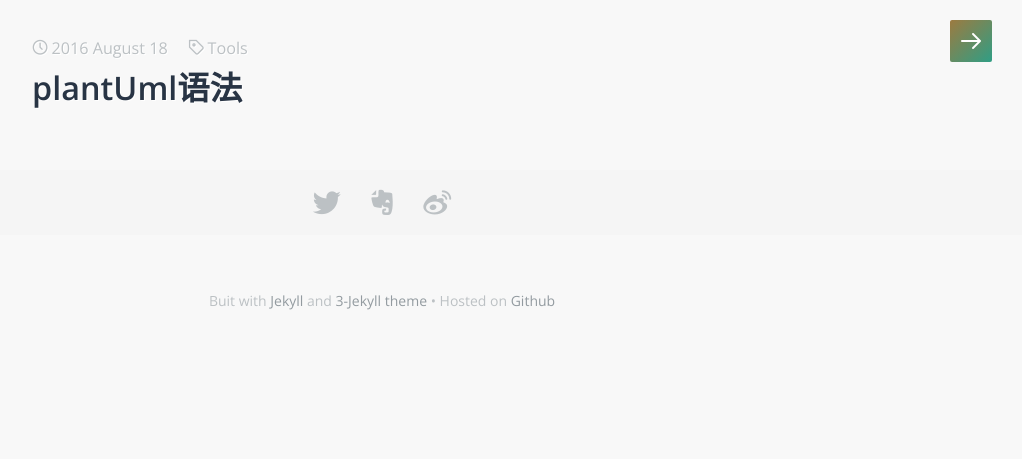
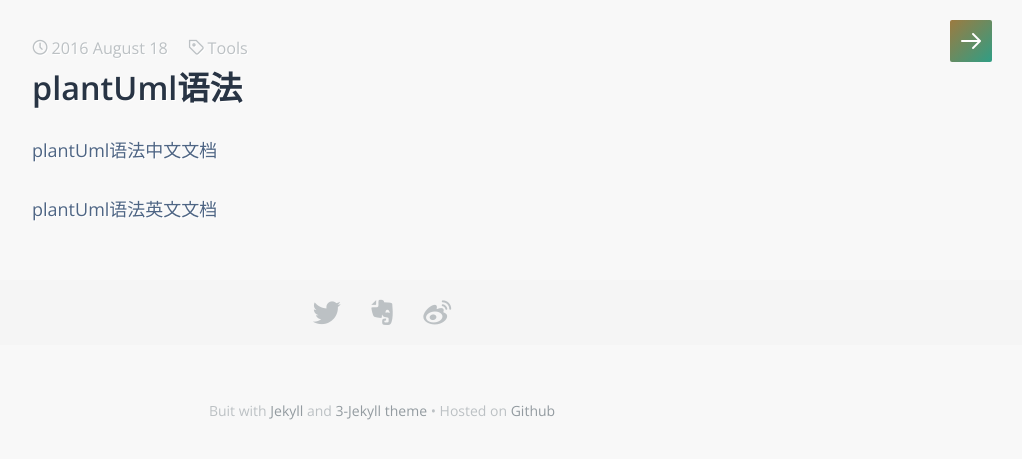
Before and after one commit to yuanhuikai/yuanhuikai.github.io, a Jekyll site: the page built from _posts/2016-08-18-plantuml--and-sublime.markdown, in a window 1280 px wide. Shown: the top 459 px of the page, without its empty margins (258-1280 px from the left). Built offline with Jekyll 4.4.1, drawn with Linux system fonts in a browser that asks for light colours; some web fonts are replaced.

Commit message:
修改文章

```diff
--- a/_posts/2016-08-18-plantuml--and-sublime.markdown
+++ b/_posts/2016-08-18-plantuml--and-sublime.markdown
@@ -5,4 +5,7 @@
 categories: Tools
 tags: Tools
 ---
-<a href="/assets/books/PlantUML_Language_Reference_Guide_ZH.pdf">
+
+<a href="/assets/books/PlantUML_Language_Reference_Guide_ZH.pdf">plantUml语法中文文档</a>
+
+<a href="/assets/books/PlantUML_Language_Reference_Guide.pdf">plantUml语法英文文档</a>
```
